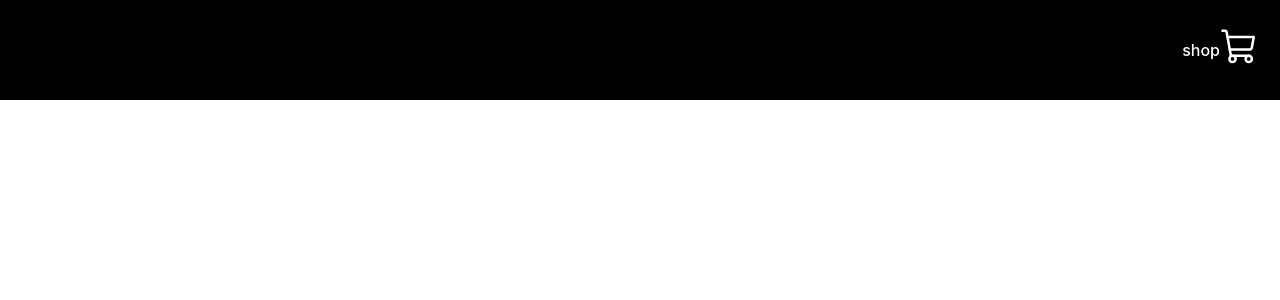
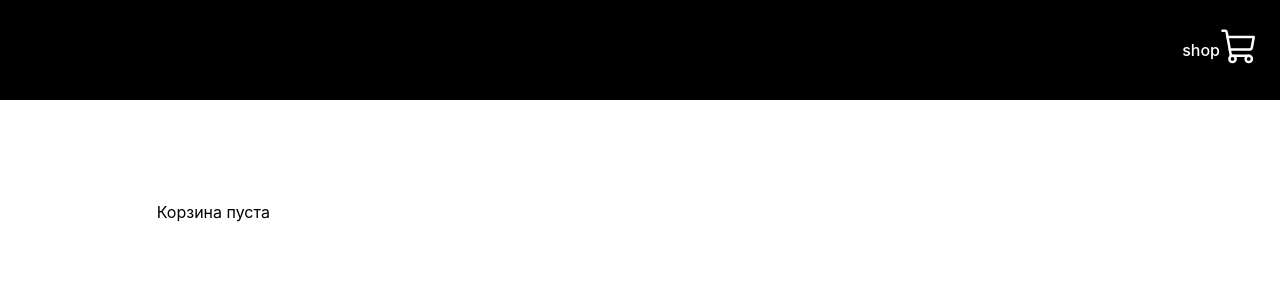
Before and after one commit to potapov11/store-e-commerce-react, a React (Vite) app: page /cart in a window 1280 px wide. Shown: the top 300 px of the page. Built offline with nearby package versions, Linux system fonts and the light colour scheme.

Commit message:
отрисовывает товары в корзине

```diff
--- /dev/null
+++ b/src/pages/cart/cart.css
@@ -0,0 +1,63 @@
+.shopTitle {
+  margin-top: 100px;
+  text-align: center;
+  font-size: 40px;
+}
+.products {
+  margin-top: 200px;
+  width: 100%;
+  height: auto;
+  display: grid;
+  grid-template-columns: 1fr 1fr 1fr;
+  place-items: center;
+}
+
+.product {
+  border-radius: 15px;
+  width: 80%;
+  margin-bottom: 30px;
+  display: flex;
+  flex-direction: column;
+  justify-content: center;
+  align-items: center;
+}
+
+.product img {
+  width: 100%;
+}
+
+.product .description {
+  text-align: center;
+}
+
+.product:hover {
+  transition: 0.3s ease-in;
+  cursor: pointer;
+}
+
+.addToCartBttn {
+  background-color: transparent;
+  border: 2px solid rgb(19, 19, 19);
+  min-width: 100px;
+  padding-left: 10px;
+  padding-right: 10px;
+  padding-top: 5px;
+  padding-bottom: 5px;
+  border-radius: 15px;
+}
+
+.addToCartBttn:hover {
+  background-color: rgb(19, 19, 19);
+  color: white;
+  cursor: pointer;
+}
+
+@media (max-width: 760px) {
+  .products {
+    grid-template-columns: 1fr;
+  }
+
+  .shopTitle {
+    font-size: 32px;
+  }
+}
--- a/src/pages/cart/cart.jsx
+++ b/src/pages/cart/cart.jsx
@@ -1,5 +1,46 @@
-import React from 'react';
+import React, { useContext } from "react";
+import { ShopContext } from "../../context/shop-context";
+import "./cart.css";
+import { PRODUCTS } from "../../product";
 
 export function Cart() {
-	return <div>CART</div>;
+  const { cartItems } = useContext(ShopContext);
+
+  const cartItemsList = PRODUCTS.filter((product) => {
+    if (cartItems[product.id] > 0) {
+      product.amount = cartItems[product.id];
+      return product;
+    }
+    return null;
+  });
+
+  console.log(cartItemsList, "...cartItemsList...");
+
+  return (
+    <div className="products">
+      {cartItemsList.length ? (
+        cartItemsList.map((item) => (
+          <div key={item.id} className="product">
+            <img src={item.productImage} alt="product-img" />
+            <div className="description">
+              <b>
+                <p>{item.productName}</p>
+              </b>
+              <p>${item.price}</p>
+            </div>
+            <div className="amount">
+              <button className="btn-decrease">-</button>
+              <span>{item.amount}</span>
+              <button className="btn-increase">+</button>
+            </div>
+          </div>
+        ))
+      ) : (
+        <p>Корзина пуста</p>
+      )}
+    </div>
+  );
 }
+
+//!1 import { ShopContext } from "../../context/shop-context"; - мы импортируем контекст, который мы создали в родительском компоненте.
+//!2 const { cartItems } = React.useContext(ShopContext); - мы используем useContext для получения значения контекста. Из объекта контекста мы извлекаем cartItems.
```
Also changed, not shown: src/App.jsx (+6 -6 lines), src/context/shop-context.jsx (+7 -5 lines), src/product.js (+15 -15 lines), src/pages/shop/shop.css (indentation only), 1 other file (tests, documents, lock files or other folders).
